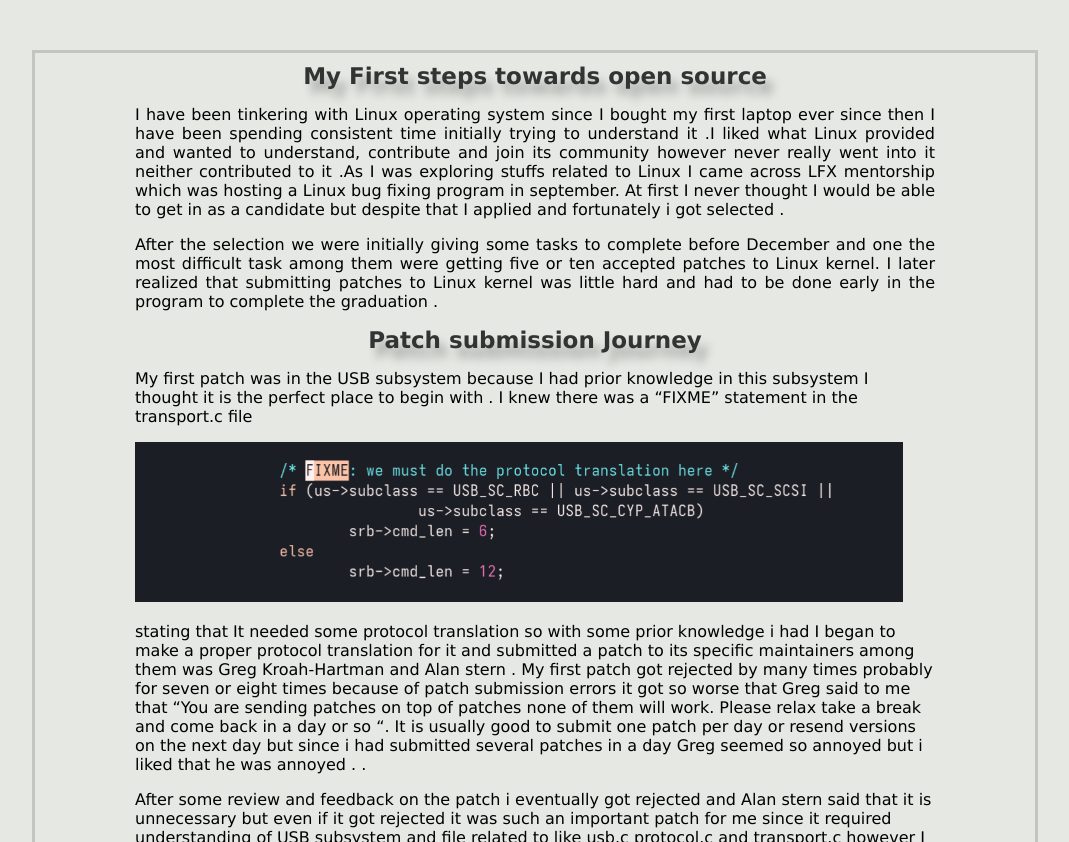
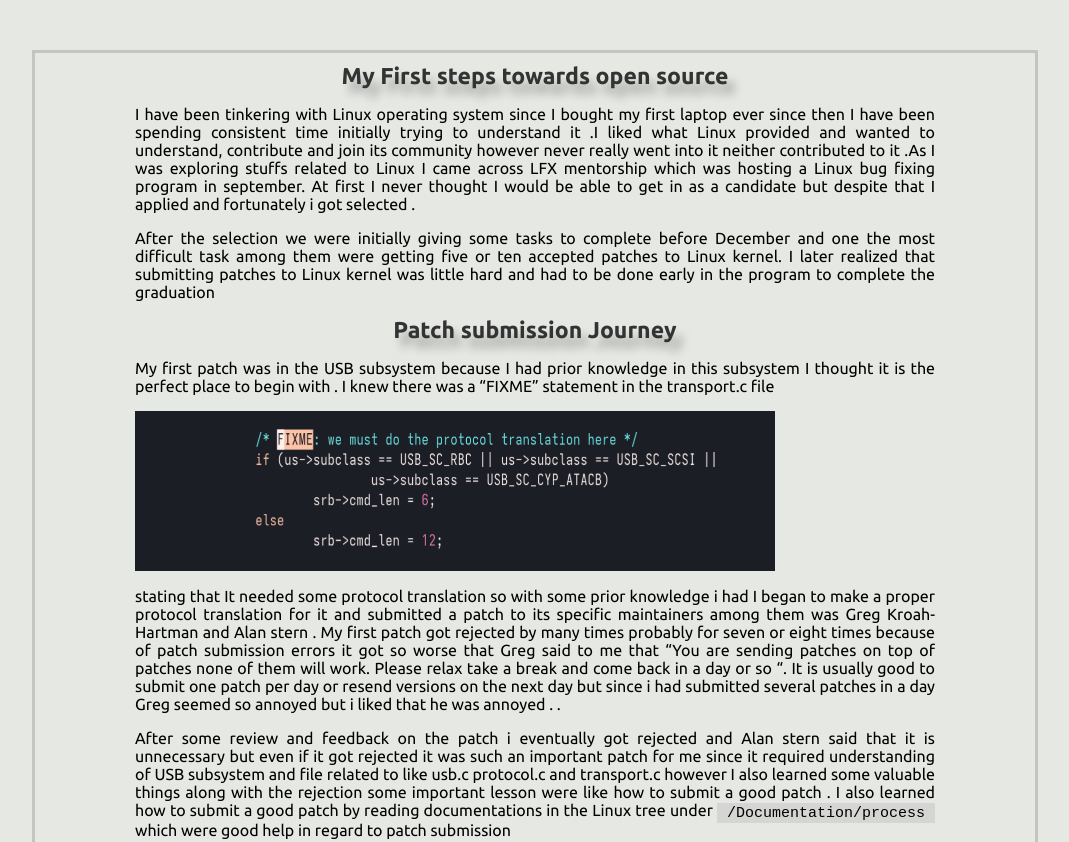
Before and after one commit to johan-lieber/johan-lieber.github.io, a plain HTML site: page index.html in a window 1280 px wide. Shown: the top 842 px of the page, without its empty margins (105-1174 px from the left). Drawn offline with Linux system fonts and the light colour scheme.

Commit message:
Added new css

```diff
--- a/index.html
+++ b/index.html
@@ -4,6 +4,10 @@
 <head>
     <title>Johan - Kernel Developer</title>
     <style>
+        @import url('https://fonts.googleapis.com/css2?family=Ubuntu:ital,wght@0,300;0,400;0,500;0,700;1,300;1,400;1,500;1,700&display=swap');
+        @import url('https://fonts.googleapis.com/css2?family=Outfit:wght@100..900&family=Ubuntu:ital,wght@0,300;0,400;0,500;0,700;1,300;1,400;1,500;1,700&display=swap');
+        @import url('https://fonts.googleapis.com/css2?family=Josefin+Sans:ital,wght@0,100..700;1,100..700&family=Outfit:wght@100..900&family=Ubuntu:ital,wght@0,300;0,400;0,500;0,700;1,300;1,400;1,500;1,700&display=swap');
+
         body {
             font-family: Arial;
             max-width: 800px;
@@ -13,8 +17,9 @@
             background-color: #dfe2dcc2;
             color: black;
             font-size: medium;
-            font-weight: 500;
-            font-family: 'Lucida Sans', 'Lucida Sans Regular', 'Lucida Grande', 'Lucida Sans Unicode', Geneva, Verdana, sans-serif;
+            font-family: "Ubuntu", sans-serif;
+            font-weight: 400;
+            font-style: normal;
             border: solid rgba(0, 0, 0, 0.151);
             padding: 10px 100px;
 
@@ -25,8 +30,8 @@
 
 
         .headings {
-             color: #333;
-             font-weight: 600;
+            color: #333;
+            font-weight: 600;
             font-size: 23px;
             /* font-style: italic; */
             display: flex;
@@ -64,23 +69,30 @@
         }
 
         .p1img {
-            width: 60vw;
+            width: 50vw;
             height: 20vh;
+            display: flex;
+            justify-content: center;
+            align-items: center;
+            text-align: center;
 
         }
 
         .p3img {
-            width: 60vw;
+            justify-content: center;
+            align-items: center;
+            text-align: center;
+            width: 50vw;
             height: 60vh;
         }
 
         .p4img {
-            width: 60vw;
+            width: 50vw;
             height: 10vh;
         }
 
         .p42img {
-            width: 60vw;
+            width: 50vw;
             height: auto;
         }
 
@@ -107,7 +119,7 @@
 
         .p7 {
             /* border: solid black; */
-            padding-top: 50px;
+            padding-top: 30px;
 
         }
 
@@ -123,38 +135,46 @@
 
         }
 
-        .introduction p {
+        .introduction>p {
             align-items: center;
             justify-content: center;
             text-align: justify;
         }
 
-        .p2 p {
+        .body p {
             align-items: center;
             justify-content: center;
             text-align: justify;
         }
+
         .p4 p {
             align-items: center;
             justify-content: center;
-            text-align:justify;
+            text-align: justify;
         }
+
         .p5 p {
             align-items: center;
             justify-content: center;
-            text-align:justify;
+            text-align: justify;
         }
 
         .p6 {
             align-items: center;
             justify-content: center;
-            text-align:justify;
+            text-align: justify;
         }
 
         .p7 p {
             align-items: center;
             justify-content: center;
-            text-align:justify;
+            text-align: justify;
+        }
+
+        .introp {
+            justify-content: center;
+            align-items: center;
+            text-align: justify;
         }
     </style>
 </head>
@@ -163,8 +183,9 @@
     <div class="introduction">
 
         <div class="headings">My First steps towards open source</div>
-        <p>
-        <p>I have been tinkering with Linux operating system since I bought my first laptop ever since then I have been
+
+        <p class="introp">I have been tinkering with Linux operating system since I bought my first laptop ever since
+            then I have been
             spending consistent
             time initially trying to understand it .I liked what Linux provided and wanted to understand, contribute
             and join its community however never really went into it neither contributed to it .As I was exploring
@@ -172,12 +193,13 @@
             related to Linux I came across LFX mentorship which was hosting a Linux bug fixing program in september.
             At first I never thought I would be able to get in as a candidate but despite that I applied and
             fortunately i got selected .
-        <p> After the selection we were initially giving some tasks to complete
+        </p>
+
+        <p class="introp"> After the selection we were initially giving some tasks to complete
             before December and one the most difficult task among them were getting five or ten accepted patches to
             Linux
             kernel. I later realized that submitting patches to Linux kernel was little hard and had to be done early in
-            the program to complete the graduation .</p>
-        </p>
+            the program to complete the graduation
         </p>
 
 
@@ -340,7 +362,6 @@
                 details that we eventually miss also he was very helpful .Both of them used to answer our questions with
                 good details .It was amazing to see both of them working it was such that both of them emphasized on
                 every minute detail and left nothing undone . They did their job beautifully .
-
             </p>
         </div>
 
```
